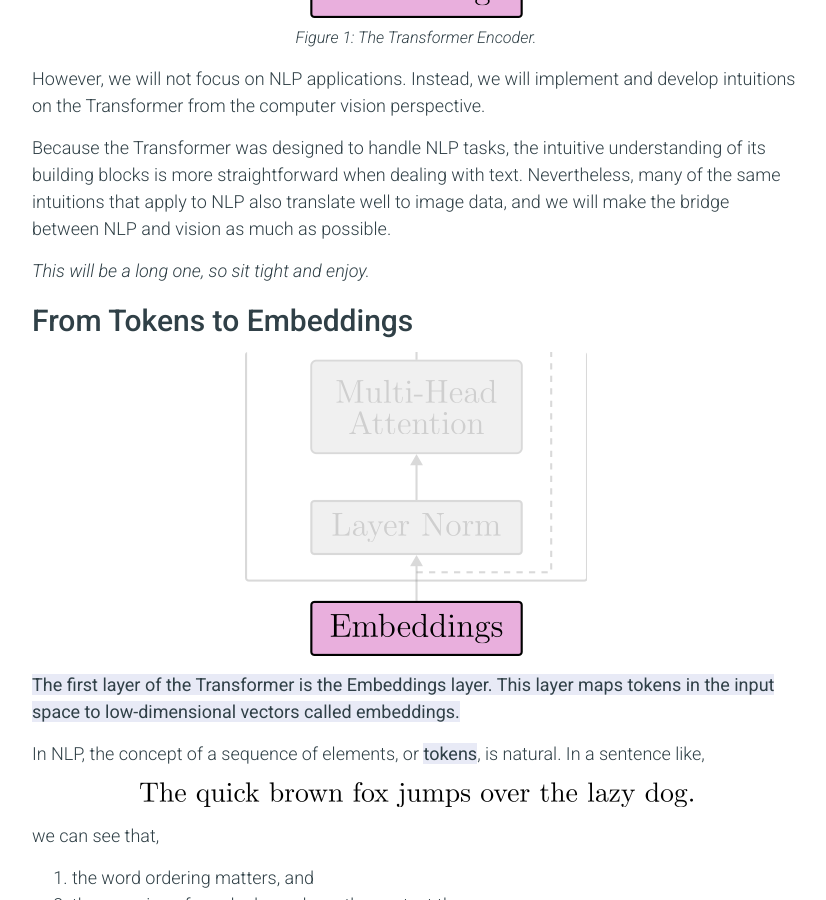
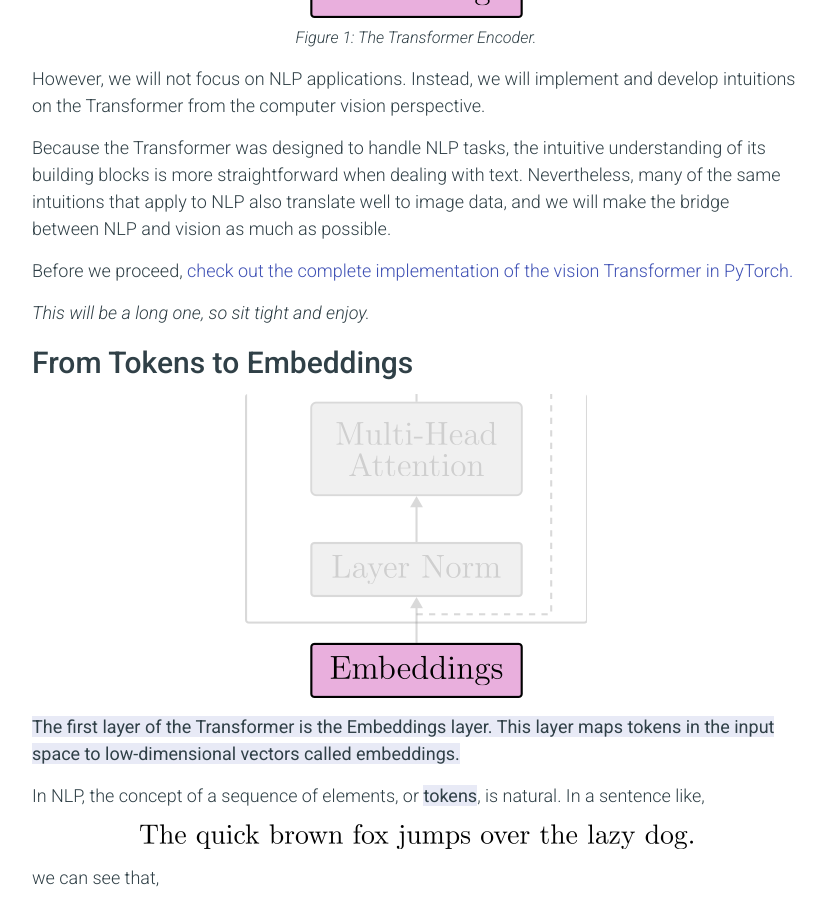
Before and after one commit to sthalles/sthalles.github.io, a Jekyll site: the page built from _posts/2023-03-15-an-intuitive-introduction-to-the-vision-transformer.markdown, in a window 1280 px wide and 900 px high, scrolled down 1698 px. Shown: the whole window, without its empty margins (224-1050 px from the left). Built offline with Jekyll 4.4.1, drawn with Linux system fonts in a browser that asks for light colours; nearby versions of some CDN libraries; formulas are drawn with MathJax 3; comment, search, counter and statistics services are not loaded.

Commit message:
vision transformer github link

```diff
--- a/_posts/2023-03-15-an-intuitive-introduction-to-the-vision-transformer.markdown
+++ b/_posts/2023-03-15-an-intuitive-introduction-to-the-vision-transformer.markdown
@@ -25,6 +25,8 @@ In this article, we will implement the Transformer architecture described in Fig
 However, we will not focus on NLP applications. Instead, we will implement and develop intuitions on the Transformer from the computer vision perspective.
 
 Because the Transformer was designed to handle NLP tasks, the intuitive understanding of its building blocks is more straightforward when dealing with text. Nevertheless, many of the same intuitions that apply to NLP also translate well to image data, and we will make the bridge between NLP and vision as much as possible.
+
+Before we proceed, [check out the complete implementation of the vision Transformer in PyTorch.](https://github.com/sthalles/vision-transformer)
 
 *This will be a long one, so sit tight and enjoy.*
 
```
